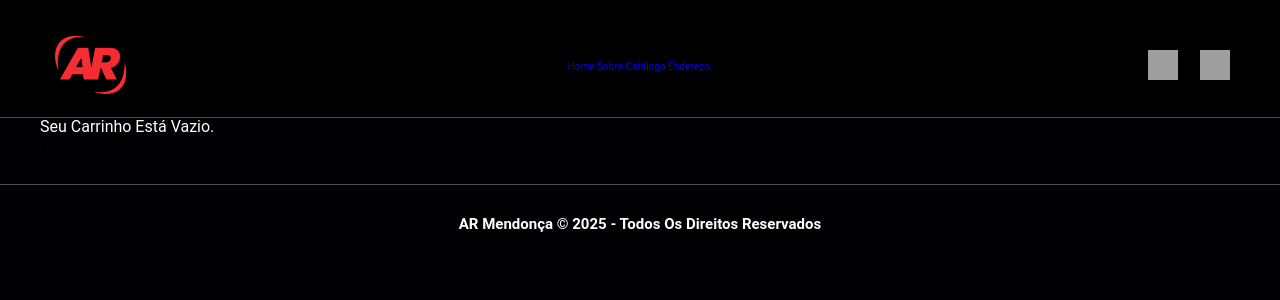
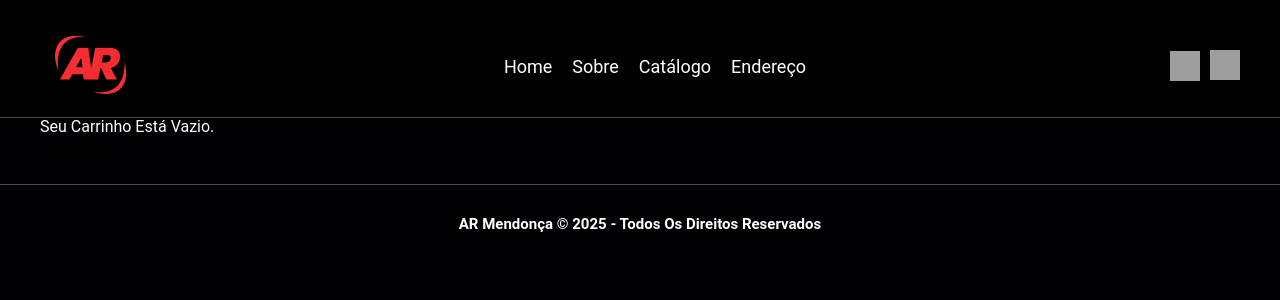
Before and after one commit to galopes1/TCC, a PHP site: page /carrinho.html in a window 1280 px wide. Shown: the top 300 px of the page. Run offline with PHP 8.4, Linux system fonts and the light colour scheme; grey boxes are pictures that could not be loaded.

Commit message:
Mudanças

```diff
--- a/carrinho.html
+++ b/carrinho.html
@@ -13,20 +13,58 @@
             <a href="#" class="logo">
                 <img src="img/ARMendoncamenor.png" alt="">
             </a>
-            <nav class="navbar">
-                <a href="index.html">Home</a>
+
+            <!-- Hamburger -->
+            <div class="hamburger" id="hamburger">
+                <div></div>
+                <div></div>
+                <div></div>
+            </div>
+
+            <nav class="navbar desktop-navbar">
+                <div class="nav-links">
+                    <a href="#home">Home</a>
                     <a href="#about">Sobre</a>
                     <a href="catalogo.html">Catálogo</a>
                     <a href="#address">Endereço</a>
+                </div>
+
+                <div class="nav-icons">
+                    <img width="30" height="30" src="https://img.icons8.com/ios-filled/30/ffffff/search--v4.png"
+                        alt="search">
+                    <a href="carrinho.html">
+                        <img width="30" height="30" src="https://img.icons8.com/ios/30/ffffff/shopping-cart--v1.png"
+                            alt="cart">
+                    </a>
+                </div>
             </nav>
-            <div class="icons">
+
+
+            <!-- Navbar mobile lateral -->
+            <nav class="navbar mobile-navbar" id="navbar">
+                <div class="close-menu" id="close-menu">&times;</div>
+
+                <!-- Links centralizados -->
+                <div class="menu-links">
+                    <a href="#home">Home</a>
+                    <a href="#about">Sobre</a>
+                    <a href="catalogo.html">Catálogo</a>
+                    <a href="#address">Endereço</a>
+                </div>
+
+                <!-- Ícones na direita inferior -->
+                <div class="menu-icons">
                     <img width="30" height="30" src="https://img.icons8.com/ios-filled/30/ffffff/search--v4.png"
-                    alt="search--v4" />
+                        alt="search">
+                    <a href="carrinho.html">
                         <img width="30" height="30" src="https://img.icons8.com/ios/30/ffffff/shopping-cart--v1.png"
-                    alt="shopping-cart--v1" />
+                            alt="cart">
+                    </a>
                 </div>
+            </nav>
         </section>
     </header>
+
 
   <section class="carrinho">
     <h2 class="title">Meu <span>Carrinho</span></h2>
@@ -38,6 +76,20 @@
     <p>AR Mendonça © 2025 - Todos os direitos reservados</p>
   </footer>
 
+
+      <script>
+        const hamburger = document.getElementById('hamburger');
+        const navbar = document.getElementById('navbar');
+        const closeMenu = document.getElementById('close-menu');
+
+        hamburger.addEventListener('click', () => {
+            navbar.classList.add('active');
+        });
+
+        closeMenu.addEventListener('click', () => {
+            navbar.classList.remove('active');
+        });
+    </script>
   <script src="script.js"></script>
   <script>
     exibirCarrinho();
--- a/style.css
+++ b/style.css
@@ -321,13 +321,14 @@
     color: var(--main-color);
 }
 
-/* Ícones na parte inferior direita */
+/* Ícones na parte inferior direita do menu hamburger */
 .menu-icons {
     display: flex;
     justify-content: flex-end;
     gap: 1rem;
-    padding: 0 1rem;
+    padding: 1rem 1rem 2rem 1rem; /* topo, direita, baixo, esquerda */
 }
+
 
 .menu-icons img {
     width: 30px;
```
Also changed, not shown: catalogo.html (+55 -7 lines). Lines whose indentation alone changed are shown as unchanged.
